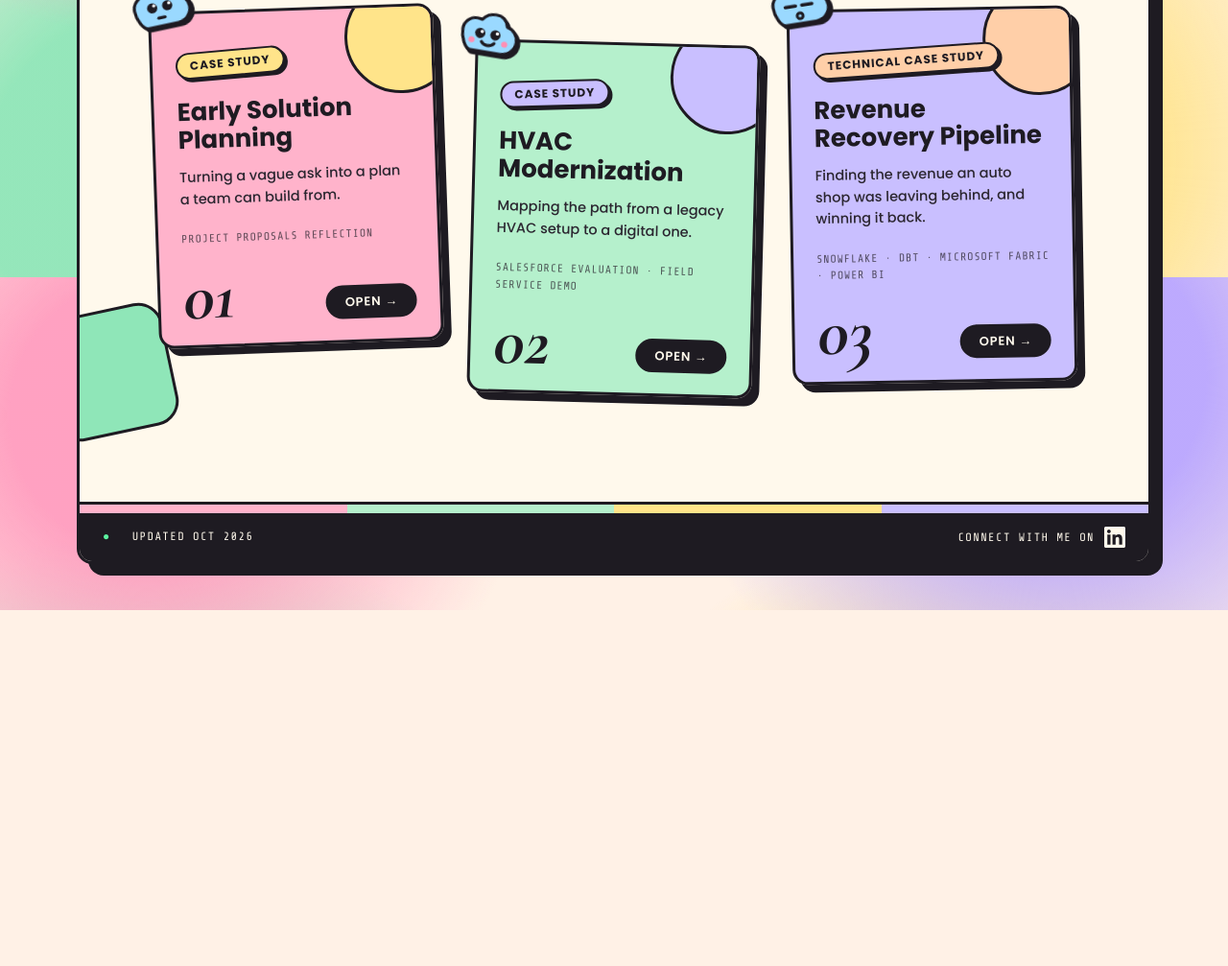
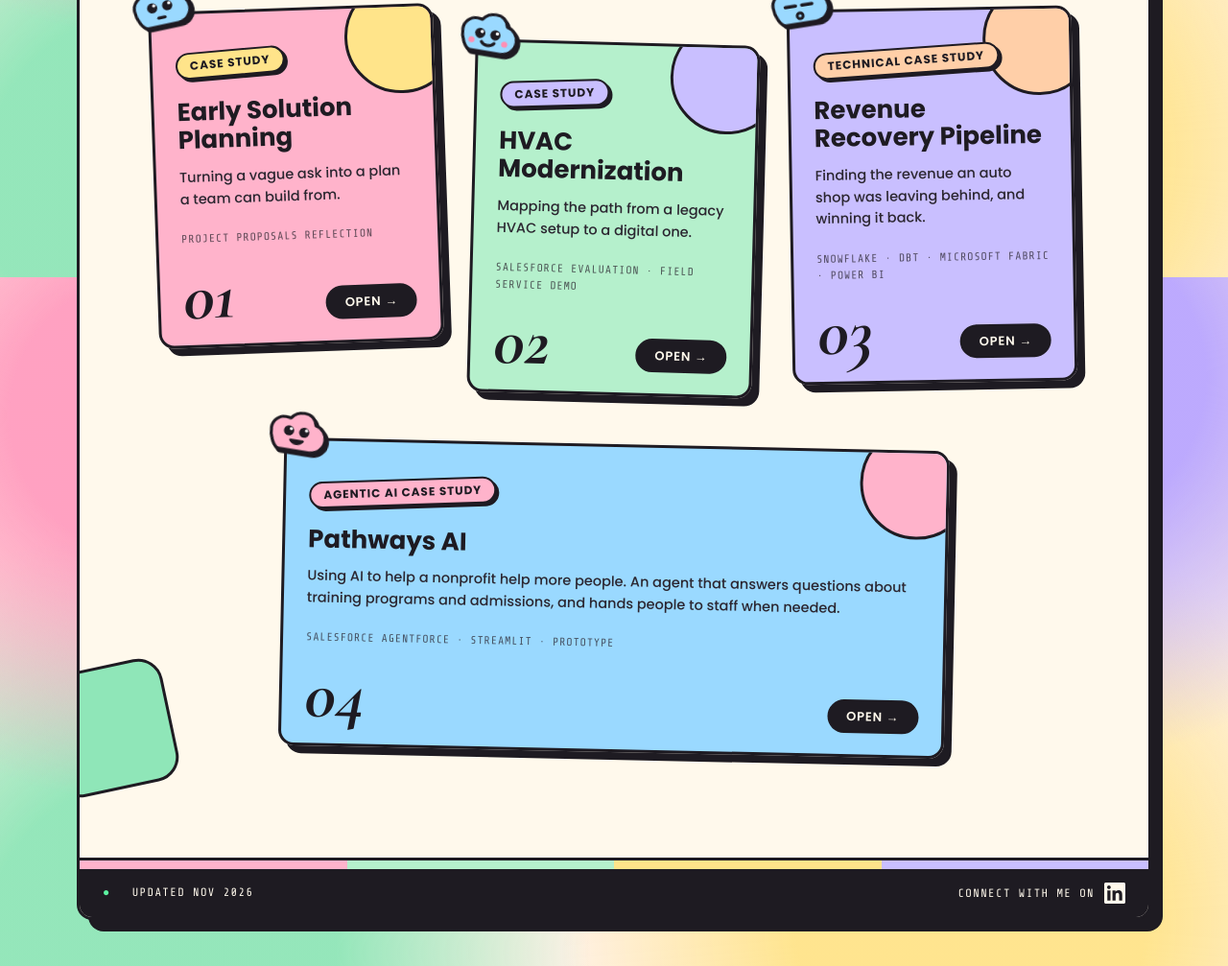
Before and after one commit to emorain3/solutions-engineering-portfolio, a plain HTML site: page index.html in a window 1280 px wide. Shown: the part 511-1518 px from the top of the page at 96% size. Before the commit the page ends 1147 px from the top, so only its background shows below. Drawn offline with nearby package versions, Linux system fonts and the light colour scheme.

Commit message:
added Pathways AI card/link to homepage

```diff
--- a/index.html
+++ b/index.html
@@ -558,6 +558,11 @@
   opacity:.75;
 }
 
+.tile:nth-child(4){--tile-bg:var(--sky);--tile-accent:var(--pink);--tilt:1.2deg}
+.tile:nth-child(4) .tile-mascot{transform:rotate(8deg)}
+.tile.tile--wide{flex:1 1 100%;max-width:694px;margin-top:6px}
+@media(max-width:720px){.tile.tile--wide{max-width:none}}
+
   </style>
 </head>
 
@@ -698,6 +703,28 @@
               </span>
             </span>
           </a>
+          <a class="tile tile--wide" href="case-studies/pathways-ai/index.html">
+            <span class="tile-mascot" aria-hidden="true">
+              <svg viewBox="9 11 48 36">
+                <path d="M20 44h24c6 0 11-4.9 11-11 0-5.4-3.7-9.9-8.8-10.8C44.9 16.7 40.9 14 36 14c-4.1 0-7.7 2-9.9 5.1C24.9 19 23.6 18.7 22 18.7 16.5 18.7 12 23.2 12 28.7 12 35.1 15.9 44 20 44z" fill="#FFB3CB" stroke="#1E1B22" stroke-width="2.4" stroke-linejoin="round"/>
+                <circle cx="26" cy="29" r="4" fill="#1E1B22"/>
+                <circle cx="27.6" cy="27.4" r="1.3" fill="#fff"/>
+                <circle cx="38" cy="29" r="4" fill="#1E1B22"/>
+                <circle cx="39.6" cy="27.4" r="1.3" fill="#fff"/>
+                <path d="M28 36c1.3 1.8 3 2.7 5 2.7s3.7-.9 5-2.7z" fill="#1E1B22" stroke="#1E1B22" stroke-width="1.6" stroke-linejoin="round"/>
+              </svg>
+            </span>
+            <span class="tile-card">
+              <span class="tile-tag">Agentic AI case study</span>
+              <span class="tile-title">Pathways AI</span>
+              <span class="tile-blurb">Using AI to help a nonprofit help more people. An agent that answers questions about training programs and admissions, and hands people to staff when needed.</span>
+              <span class="tile-stack">Salesforce Agentforce · Streamlit · Prototype</span>
+              <span class="tile-foot">
+                <span class="tile-count" aria-hidden="true">04</span>
+                <span class="tile-go">Open →</span>
+              </span>
+            </span>
+          </a>
         </nav>
       </section>
     </div>
@@ -709,7 +736,7 @@
       <div class="status-bar">
         <ul class="status-meta">
           <li><span class="status-dot" aria-hidden="true">●</span></li>
-          <li>Updated Oct 2026</li>
+          <li>Updated Nov 2026</li>
         </ul>
         <div class="status-links">
           <a class="status-linkedin" href="https://www.linkedin.com/in/ecclesiamorain/" target="_blank" rel="noopener noreferrer" aria-label="Connect with me on LinkedIn">
```
